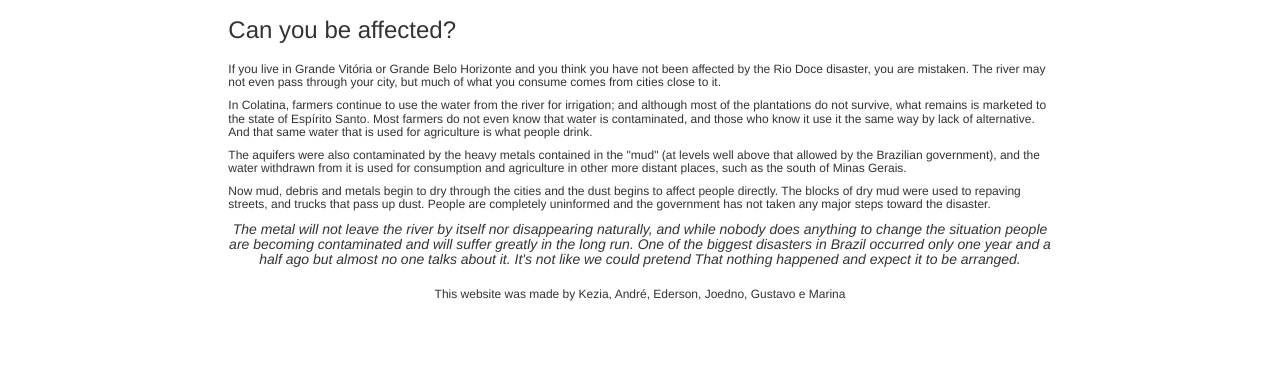
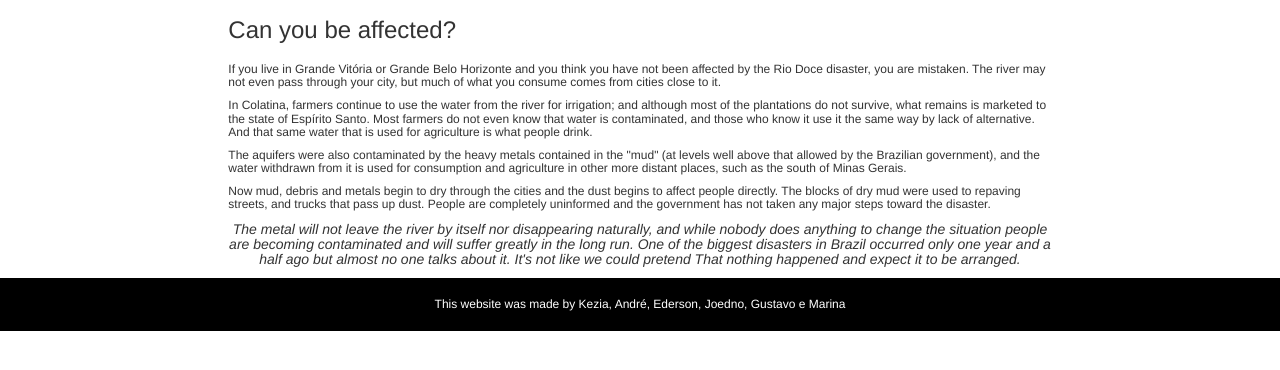
Before and after one commit to trabalhosinho/desastreriodoce, a plain HTML site: page home.html in a window 1280 px wide. Shown: the part 156-526 px from the top of the page. Drawn offline with nearby package versions, Linux system fonts and the light colour scheme.

Commit message:
Update home.html

```diff
--- a/home.html
+++ b/home.html
@@ -54,8 +54,8 @@
     </div>
   </div>
 </div>
-<footer class="container-fluid text-center">
+<div class="footer">
   <h6>This website was made by Kezia, André, Ederson, Joedno, Gustavo e Marina</h6>
-</footer>
+</div>
 </body>
 </html>
```
